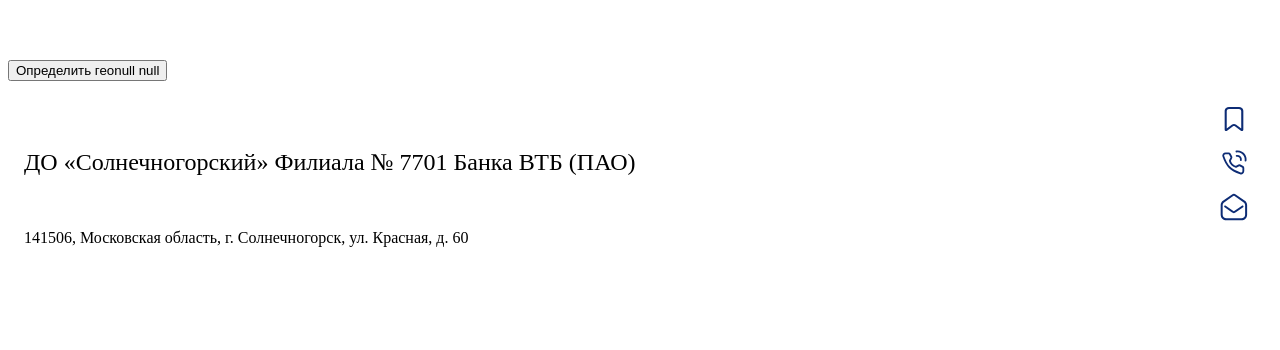
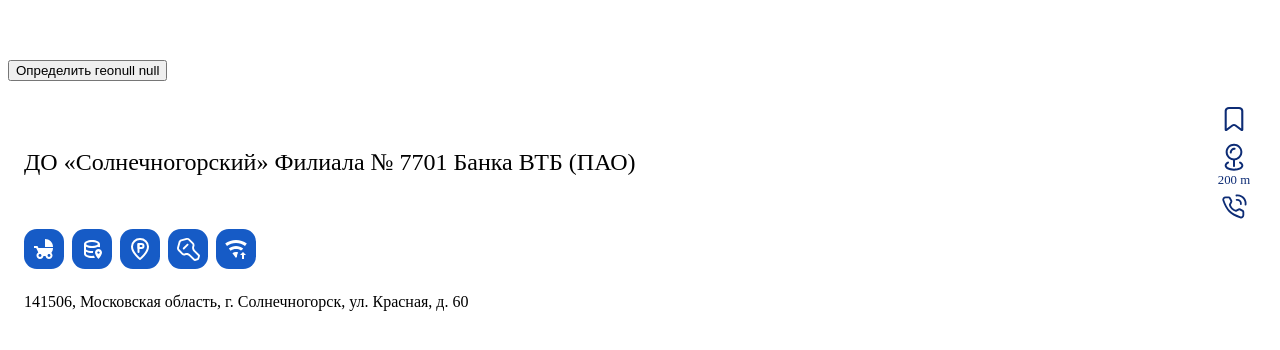
Before and after one commit to Junfrontend/moretech5, a React (Create React App) app: page / in a window 1280 px wide. Shown: the part 448-798 px from the top of the page. Built offline with nearby package versions, Linux system fonts and the light colour scheme; no server answers.

Commit message:
Add features

```diff
--- /dev/null
+++ b/src/components/Icons/IconBabyCarriage.tsx
@@ -0,0 +1,20 @@
+import React from 'react';
+
+const IconBabyCarriage = () => {
+  return (
+    <svg
+      width='24'
+      height='24'
+      viewBox='0 0 24 24'
+      fill='none'
+      xmlns='http://www.w3.org/2000/svg'
+    >
+      <path
+        d='M13 2V10H21C21 7.87827 20.1571 5.84344 18.6569 4.34315C17.1566 2.84285 15.1217 2 13 2ZM19.32 15.89C20.37 14.54 21 12.84 21 11H6.44L5.5 9H2V11H4.22C4.22 11 6.11 15.07 6.34 15.42C5.24 16 4.5 17.17 4.5 18.5C4.5 19.4283 4.86875 20.3185 5.52513 20.9749C6.1815 21.6313 7.07174 22 8 22C9.76 22 11.22 20.7 11.46 19H13.54C13.78 20.7 15.24 22 17 22C17.9283 22 18.8185 21.6313 19.4749 20.9749C20.1313 20.3185 20.5 19.4283 20.5 18.5C20.5 17.46 20.04 16.53 19.32 15.89ZM8 20C7.60218 20 7.22064 19.842 6.93934 19.5607C6.65804 19.2794 6.5 18.8978 6.5 18.5C6.5 18.1022 6.65804 17.7206 6.93934 17.4393C7.22064 17.158 7.60218 17 8 17C8.39782 17 8.77936 17.158 9.06066 17.4393C9.34196 17.7206 9.5 18.1022 9.5 18.5C9.5 18.8978 9.34196 19.2794 9.06066 19.5607C8.77936 19.842 8.39782 20 8 20ZM17 20C16.6022 20 16.2206 19.842 15.9393 19.5607C15.658 19.2794 15.5 18.8978 15.5 18.5C15.5 18.1022 15.658 17.7206 15.9393 17.4393C16.2206 17.158 16.6022 17 17 17C17.3978 17 17.7794 17.158 18.0607 17.4393C18.342 17.7206 18.5 18.1022 18.5 18.5C18.5 18.8978 18.342 19.2794 18.0607 19.5607C17.7794 19.842 17.3978 20 17 20Z'
+        fill='currentColor'
+      />
+    </svg>
+  );
+};
+
+export default IconBabyCarriage;
--- /dev/null
+++ b/src/components/Icons/IconDatabases.tsx
@@ -0,0 +1,18 @@
+import React from 'react';
+
+export const IconDatabases = () => {
+  return (
+    <svg
+      width='24'
+      height='24'
+      viewBox='0 0 24 24'
+      fill='none'
+      xmlns='http://www.w3.org/2000/svg'
+    >
+      <path
+        d='M12 19C8.13 19 6 17.5 6 17V14.77C7.61 15.55 9.72 16 12 16C12.35 16 12.69 15.97 13.03 15.95C13 15.8 13 15.65 13 15.5C13 14.96 13.09 14.44 13.24 13.94C12.83 14 12.42 14 12 14C9.58 14 7.3 13.4 6 12.45V9.64C7.47 10.47 9.61 11 12 11C14.39 11 16.53 10.47 18 9.64V10.03C18.17 10 18.33 10 18.5 10C19 10 19.5 10.08 20 10.22V7C20 4.79 16.42 3 12 3C7.58 3 4 4.79 4 7V17C4 19.21 7.59 21 12 21C13.06 21 14.07 20.89 15 20.71C14.62 20.14 14.25 19.5 13.93 18.85C13.34 18.94 12.71 19 12 19ZM12 5C15.87 5 18 6.5 18 7C18 7.5 15.87 9 12 9C8.13 9 6 7.5 6 7C6 6.5 8.13 5 12 5ZM18.5 12C16.6 12 15 13.6 15 15.5C15 18.1 18.5 22 18.5 22C18.5 22 22 18.1 22 15.5C22 13.6 20.4 12 18.5 12ZM18.5 16.8C17.8 16.8 17.3 16.2 17.3 15.6C17.3 14.9 17.9 14.4 18.5 14.4C19.1 14.4 19.7 15 19.7 15.6C19.8 16.2 19.2 16.8 18.5 16.8Z'
+        fill='currentColor'
+      />
+    </svg>
+  );
+};
--- /dev/null
+++ b/src/components/Icons/IconKey.tsx
@@ -0,0 +1,24 @@
+import React from 'react';
+
+export const IconKey = () => {
+  return (
+    <svg
+      width='23'
+      height='23'
+      viewBox='0 0 23 23'
+      fill='none'
+      xmlns='http://www.w3.org/2000/svg'
+    >
+      <path
+        fill-rule='evenodd'
+        clip-rule='evenodd'
+        d='M18.0012 12.1419L22.6552 16.7973C22.9682 17.1557 23.0773 17.6488 22.9445 18.1058L22.0892 21.0878C21.9575 21.539 21.6077 21.8937 21.1584 22.0315L18.1019 22.95C17.6147 23.0821 17.094 22.9483 16.7308 22.5977L12.0643 17.9297C11.43 17.2958 10.5709 16.9385 9.67436 16.9357C9.24278 16.9376 8.81566 17.0231 8.41653 17.1873C8.01586 17.3449 7.58922 17.426 7.15869 17.4264C6.26102 17.4292 5.39987 17.071 4.7688 16.4324L0.995295 12.6577C0.138075 11.8032 -0.197658 10.5558 0.11481 9.38634L1.58648 3.93824C1.88555 2.75606 2.79938 1.82751 3.97637 1.50987L9.47311 0.11324C9.76065 0.0384961 10.0565 0.000447253 10.3536 0C11.2502 0.00278663 12.1092 0.360097 12.7435 0.993996L16.517 4.76866C17.4838 5.73602 17.7763 7.18901 17.2591 8.45526C16.742 9.72151 17.0345 11.1745 18.0012 12.1419ZM17.9006 21.1004L20.4163 20.358L21.1081 17.8919L16.6679 13.4504C15.1569 11.9479 14.7045 9.68045 15.5233 7.71291C15.7394 7.14597 15.6014 6.5049 15.1711 6.07722L11.3976 2.30255C11.1201 2.01793 10.7385 1.85888 10.341 1.86217C10.2117 1.84306 10.0804 1.84306 9.95109 1.86217L4.46693 3.33429C3.95155 3.47298 3.54899 3.87567 3.41034 4.3912L1.93868 9.92738C1.80064 10.4447 1.94932 10.9965 2.3286 11.3743L6.10211 15.149C6.37964 15.4336 6.76124 15.5927 7.1587 15.5894C7.35165 15.5875 7.54295 15.5535 7.72472 15.4887C8.3461 15.2286 9.01336 15.096 9.68695 15.0987C11.1023 15.0828 12.4636 15.6411 13.4605 16.6463L17.9006 21.1004Z'
+        fill='currentColor'
+      />
+      <path
+        d='M9.91335 5.93881L6.01406 9.8393C5.6462 10.2077 5.6462 10.8046 6.01406 11.173C6.38238 11.541 6.97905 11.541 7.34737 11.173L11.2467 7.27253C11.4265 7.09727 11.5279 6.8568 11.5279 6.60567C11.5279 6.35454 11.4265 6.11407 11.2467 5.93881C10.8783 5.57084 10.2817 5.57084 9.91335 5.93881Z'
+        fill='currentColor'
+      />
+    </svg>
+  );
+};
--- /dev/null
+++ b/src/components/Icons/IconLocation.tsx
@@ -0,0 +1,28 @@
+import React from 'react';
+
+export const IconLocation = () => {
+  return (
+    <svg
+      width='15'
+      height='15'
+      viewBox='0 0 15 15'
+      fill='none'
+      xmlns='http://www.w3.org/2000/svg'
+    >
+      <path
+        d='M10.5125 9.67811C10.2845 9.56352 10.0066 9.65242 9.8875 9.87811C9.7774 10.108 9.86842 10.3839 10.0938 10.5031C10.6438 10.7844 10.9563 11.1281 10.9563 11.4594C10.9563 12.1656 9.48125 12.9531 7.50625 12.9531C5.53125 12.9531 4.05 12.1719 4.05 11.4844C4.05 11.1594 4.3625 10.8094 4.9125 10.5281C5.07744 10.462 5.1908 10.3083 5.20525 10.1311C5.2197 9.95403 5.13275 9.78398 4.98071 9.69198C4.82867 9.59999 4.63769 9.60188 4.4875 9.69686C3.72869 9.98286 3.19967 10.6769 3.125 11.4844C3.125 12.8719 5 13.9156 7.5 13.9156C10 13.9156 11.875 12.8719 11.875 11.4844C11.8072 10.6699 11.277 9.96702 10.5125 9.67811Z'
+        fill='currentColor'
+      />
+      <path
+        fill-rule='evenodd'
+        clip-rule='evenodd'
+        d='M7.03125 11.7594V9.05936C4.97306 8.81139 3.46408 7.0033 3.58829 4.93395C3.7125 2.8646 5.42692 1.25 7.5 1.25C9.57308 1.25 11.2875 2.8646 11.4117 4.93395C11.5359 7.0033 10.0269 8.81139 7.96875 9.05936V11.7594C7.96875 12.0182 7.75888 12.2281 7.5 12.2281C7.24112 12.2281 7.03125 12.0182 7.03125 11.7594ZM10.2651 4.02571C9.80113 2.90879 8.70947 2.18184 7.5 2.18436C5.85493 2.1878 4.52219 3.52054 4.51875 5.16561C4.51622 6.37508 5.24318 7.46674 6.36009 7.93075C7.47701 8.39476 8.7635 8.13956 9.61873 7.28434C10.4739 6.42912 10.7291 5.14262 10.2651 4.02571Z'
+        fill='currentColor'
+      />
+      <path
+        d='M5.99375 5.85936C6.25263 5.85936 6.4625 5.6495 6.4625 5.39061C6.4625 4.67264 7.04453 4.09061 7.7625 4.09061C8.02138 4.09061 8.23125 3.88075 8.23125 3.62186C8.23125 3.36298 8.02138 3.15311 7.7625 3.15311C7.16742 3.15477 6.59737 3.39275 6.17776 3.81471C5.75815 4.23667 5.52334 4.80803 5.525 5.40311C5.52665 5.52578 5.57696 5.64277 5.66487 5.72833C5.75278 5.8139 5.87109 5.86103 5.99375 5.85936Z'
+        fill='currentColor'
+      />
+    </svg>
+  );
+};
--- /dev/null
+++ b/src/components/Icons/IconParking.tsx
@@ -0,0 +1,33 @@
+import React from 'react';
+
+export const IconParking = () => {
+  return (
+    <svg
+      width='24'
+      height='24'
+      viewBox='0 0 24 24'
+      fill='none'
+      xmlns='http://www.w3.org/2000/svg'
+    >
+      <path
+        d='M12 22C12 22 20 16 20 9.5C20 5.35785 16.4183 2 12 2C7.5817 2 4 5.35785 4 9.5C4 16 12 22 12 22Z'
+        stroke='currentColor'
+        stroke-width='2'
+        stroke-linejoin='round'
+      />
+      <path
+        d='M10.5 7V15'
+        stroke='currentColor'
+        stroke-width='2'
+        stroke-linecap='round'
+        stroke-linejoin='round'
+      />
+      <path
+        d='M10.5 7H13.5C14.6046 7 15.5 7.89545 15.5 9C15.5 10.1046 14.6046 11 13.5 11H10.5V7Z'
+        stroke='currentColor'
+        stroke-width='2'
+        stroke-linejoin='round'
+      />
+    </svg>
+  );
+};
--- /dev/null
+++ b/src/components/Icons/IconWifi.tsx
@@ -0,0 +1,18 @@
+import React from 'react';
+
+export const IconWifi = () => {
+  return (
+    <svg
+      width='24'
+      height='24'
+      viewBox='0 0 24 24'
+      fill='none'
+      xmlns='http://www.w3.org/2000/svg'
+    >
+      <path
+        d='M12 12C9.96995 12 8.09995 12.67 6.59995 13.8L4.79995 11.4C6.80995 9.89 9.29995 9 12 9C14.7 9 17.19 9.89 19.2 11.4L17.92 13.1C17.5499 13.17 17.18 13.27 16.84 13.41C15.44 12.5 13.78 12 12 12ZM21 9L22.7999 6.6C19.7899 4.34 16.05 3 12 3C7.94995 3 4.20995 4.34 1.19995 6.6L2.99995 9C5.49995 7.12 8.61995 6 12 6C15.38 6 18.5 7.12 21 9ZM12 15C10.65 15 9.39995 15.45 8.39995 16.2L12 21L13.04 19.61C13 19.41 13 19.21 13 19C13 17.66 13.44 16.43 14.19 15.43C13.5 15.16 12.77 15 12 15ZM16 18H18V22H20V18H22L19 15L16 18Z'
+        fill='currentColor'
+      />
+    </svg>
+  );
+};
--- a/src/components/OfficeDetails/OfficeDetails.tsx
+++ b/src/components/OfficeDetails/OfficeDetails.tsx
@@ -5,7 +5,8 @@
 import { IconBookmark } from '../Icons/IconBookmark';
 import { IconEmail } from '../Icons/IconEmail';
 import { IconPhone } from '../Icons/IconPhone';
-
+import { OfficeFeatures } from './OfficeFeatures/OfficeFeatures';
+import { IconLocation } from '../Icons/IconLocation';
 export const OfficeDetails = () => {
   const { salePointName, address } = officesData[0];
 
@@ -22,24 +23,25 @@
             </li>
             <li>
               <a
+                aria-label='расстояние до офиса'
+                className='office-distance'
+              ><IconLocation />
+              <span>200 m</span>
+              </a>
+            </li>
+            <li>
+              <a
                 href='tel:+79001111111'
                 title='Позвонить в оффис'
                 aria-label='Позвонить в оффис'
                 className='office-link'
               ><IconPhone /></a>
             </li>
-            <li>
-              <a
-                href={`mailto:blog@htmlacademy.ru&cc=mail@htmlacademy.ru?body=Привет, подпишитесь на рассылку`}
-                title='Позвонить в оффис'
-                aria-label='Позвонить в оффис'
-                className='office-link'
-              ><IconEmail /></a>
-            </li>
           </ul>
         </nav>
       </header>
 
+      <OfficeFeatures />
       <p className='office-adress'>{address}</p>
     </div>
   );
--- /dev/null
+++ b/src/components/OfficeDetails/OfficeFeatures/OfficeFeatures.tsx
@@ -0,0 +1,19 @@
+import React from 'react';
+import './office-features.css';
+import IconBabyCarriage from '../../Icons/IconBabyCarriage';
+import { IconDatabases } from '../../Icons/IconDatabases';
+import { IconParking } from '../../Icons/IconParking';
+import { IconKey } from '../../Icons/IconKey';
+import { IconWifi } from '../../Icons/IconWifi';
+
+export const OfficeFeatures = () => {
+  return (
+    <ul className='office-features-list'>
+      <li className='office-features-item'><span aria-label='Доступно для посетителей с детьми' className='office-feature'><IconBabyCarriage /></span></li>
+      <li className='office-features-item'><span aria-label='Доступно обмен валют' className='office-feature'><IconDatabases /></span></li>
+      <li className='office-features-item'><span aria-label='Есть парковка' className='office-feature'><IconParking /></span></li>
+      <li className='office-features-item'><span aria-label='Есть сейф' className='office-feature'><IconKey /></span></li>
+      <li className='office-features-item'><span aria-label='Есть wifi' className='office-feature'><IconWifi /></span></li>
+    </ul>
+  );
+};
--- /dev/null
+++ b/src/components/OfficeDetails/OfficeFeatures/office-features.css
@@ -0,0 +1,22 @@
+.office-features-list {
+    display: flex;
+    flex-wrap: wrap;
+    margin: 0;
+    padding: 0 0 1rem;
+    list-style: none;
+}
+
+.office-features-item {
+    margin-right: 0.5rem;
+    margin-bottom: 0.5rem;
+}
+
+.office-feature {
+    display: grid;
+    place-items: center;
+    width: 2.5rem;
+    height: 2.5rem;
+    color: #fff;
+    background-color: var(--color-blue);
+    border-radius: 0.8rem;
+}
--- a/src/components/OfficeDetails/office-details.css
+++ b/src/components/OfficeDetails/office-details.css
@@ -1,6 +1,10 @@
+:root {
+  --color-dark-blue: #0d2c75;
+  --color-blue: #165BC6;
+}
+
 .office-details {
   --controls-width: 44px;
-    --color-dark-blue: #0D2C75;
   padding: 1rem;
 }
 
@@ -21,6 +25,7 @@
   justify-content: space-between;
 }
 
+.office-distance,
 .office-link {
   display: grid;
   place-items: center;
@@ -30,6 +35,16 @@
   cursor: pointer;
   border: 0;
   background-color: transparent;
+}
+
+.office-distance {
+  font-size: 0.8rem;
+}
+
+.office-distance svg,
+.office-link svg {
+  width: 32px;
+  height: 32px;
 }
 
 .office-nav {
```
Lines whose indentation alone changed are shown as unchanged.
